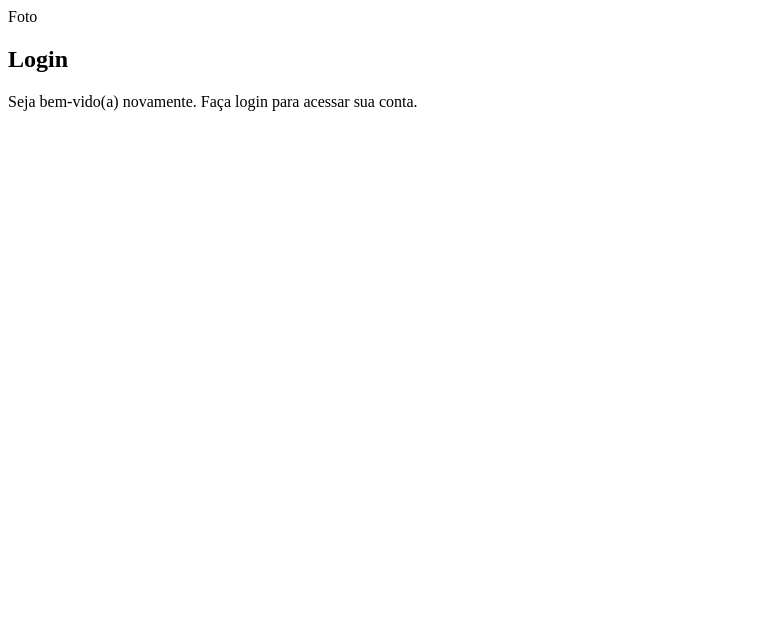
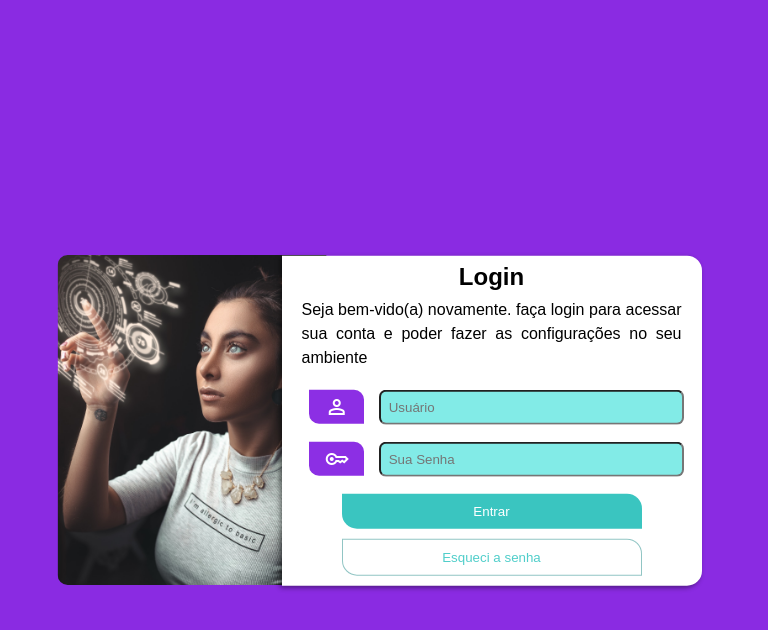
Before and after one commit to Mateus-ADS/projeto-login, a plain HTML site: page index.html in a window 768 px wide. Drawn offline with nearby package versions, Linux system fonts and the light colour scheme.

Commit message:
adicionei estilos e mq no projeto

```diff
--- /dev/null
+++ b/estilos/media.css
@@ -0,0 +1,55 @@
+@charset "UTF-8";
+
+@media screen and (min-width: 768px) and (max-width:992px) {
+    div#imagem {
+        width: 35%;
+        height: 330px;
+        background: url(../imagens/pexels-ali-pazani-2777898.jpg) center top;
+        background-size: cover;
+        position: absolute;
+        top: 50%;
+        left: 25%;
+        transform: translate(-50%, -50%);
+        border-radius: 10px 0px 0px 10px;
+
+    }
+    div#formulario {
+        width: 420px;
+        height: 330px;
+        position: absolute;
+        top: 53%;
+        left: 64%;
+        transform: translate(-50%, -51%);
+        border-radius: 0px 15px 15px 0px;
+    }
+    div#formulario > h1 {
+        padding: 7px;
+    }
+    div#formulario > p {
+        margin-top: -20px;
+    }
+    input#senha{
+        position: relative;
+        top: -7px;
+        left: 10px;
+        width: 285px;
+    }
+    input#usuario {
+        position: relative;
+        top: -7px;
+        left: 10px;
+        width: 285px;
+    }
+    #entrar {
+        width: 300px;
+    }
+    #rec-senha {
+        width: 300px;
+    }
+}
+@media screen and (min-width: 1025px) and (max-width:1200px) {
+
+}
+@media screen and (min-width: 1201px) {
+
+}
--- a/estilos/style.css
+++ b/estilos/style.css
@@ -7,3 +7,118 @@
     Lilás: #5f2c82
 
 */
+
+* {
+    font-family: Arial, Helvetica, sans-serif;
+    margin: 0px;
+    padding: 0px;
+}
+body {
+    background-color: blueviolet;
+    width: 100vw;
+}
+section#login {
+    text-align: center;
+}
+
+div#formulario > h1 {
+    padding: 20px;
+}
+div#formulario > p {
+    padding: 20px;
+    text-align: justify;
+    line-height: 1.5em;
+    font-weight: 500;
+}
+
+input#usuario {
+    padding: 8px;
+    position: relative;
+    margin-bottom: 10px;
+    width: 170px;
+    border-radius: 7px;
+    top: -7px;
+    background-color: #82ebe7;
+}
+input#usuario:focus {
+   background-color: white;
+   color: black;
+}
+
+input#senha:focus {
+    background-color: white;
+    color: black;
+}
+input#senha {
+    padding: 8px;
+    position: relative;
+    top: -7px;
+    width: 170px;
+    border-radius: 7px;
+    background-color: #82ebe7;
+
+}
+
+div#imagem {
+    background: url(../imagens/pexels-ali-pazani-2777898.jpg) center center ;
+    background-size: cover;
+    position: absolute;
+    top: 20%;
+    left: 50%;
+    transform: translate(-50%, -50%);
+    height: 40%;
+    width: 290px;
+    margin-top: 20px;
+    border-radius:  10px 10px 0px 0px;
+}
+div#formulario {
+    background-color: rgb(255, 255, 255);
+    position: absolute;
+    top: 60%;
+    left: 50%;
+    transform: translate(-50%, -50%);
+    height: 400px;
+    width: 290px;
+    border-radius: 0px 0px 15px 15px;
+    box-shadow: -2px 2px 5px rgba(0, 0, 0, 0.438);
+}
+
+.material-symbols-outlined {
+    display: inline-block;
+    background-color:  rgb(140, 47, 228);
+    color: rgb(255, 255, 255);
+    padding: 5px;
+    border-radius: 0px 10px 0px 10px;
+    width: 45px;
+}
+
+#entrar {
+    display: inline-block;
+    padding: 10px 15px 10px 15px;
+    background-color: #3ac5c0;
+    color: white;
+    margin-top: 10px;
+    margin-bottom: 10px;
+    border-radius: 0px 15px 0px 15px;
+    border: 0px;
+    width: 225px;
+}
+#rec-senha {
+    display: inline-block;
+    padding: 10px 15px 10px 15px;
+    background-color: rgb(255, 255, 255);
+    color: #50ceca;
+    font-weight: lighter;
+    border-radius: 0px 15px 0px 15px;
+    border: 0px;
+    width: 225px;
+    border: 1px solid #49a09d9a;
+}
+
+#entrar:hover {
+    background-color: #50ceca;
+}
+#rec-senha:hover {
+    background-color: #3ac5c0;
+    color: white;
+}
--- a/index.html
+++ b/index.html
@@ -5,20 +5,38 @@
     <meta http-equiv="X-UA-Compatible" content="IE=edge">
     <meta name="viewport" content="width=device-width, initial-scale=1.0">
     <title>Login</title>
+    <link rel="stylesheet" href="https://fonts.googleapis.com/css2?family=Material+Symbols+Outlined:opsz,wght,FILL,GRAD@20..48,100..700,0..1,-50..200" />
+    <link rel="stylesheet" href="https://fonts.googleapis.com/css2?family=Material+Symbols+Outlined:opsz,wght,FILL,GRAD@20..48,100..700,0..1,-50..200" />
     <link rel="stylesheet" href="estilos/style.css">
-    <link rel="stylesheet" href="/estilos/style.css">
+    <link rel="stylesheet" href="/estilos/media.css">
 </head>
 <body>
     <main>
         <section id="login">
             <div id="imagem">
-                Foto
             </div>
-            <div id="Formulário">
+            <div id="formulario">
                 <h1>Login</h1>
-                <p>Seja bem-vido(a) novamente. Faça login para acessar sua conta.</p>
-                <form action="login.php" method="post">
-
+                <p>Seja bem-vido(a) novamente. faça login para acessar sua conta e poder fazer as configurações no seu ambiente</p>
+                <form action="login.php" method="post" autocomplete="off">
+                    <label for="usuario">
+                        <span class="material-symbols-outlined">
+                            person
+                            </span>
+                        <input type="text" id="usuario" placeholder="Usuário" required>
+                    </label>
+                    <label for="senha">
+                        <span class="material-symbols-outlined">
+                            key
+                            </span>
+                        <input type="text" id="senha" placeholder="Sua Senha" required minlength="10" maxlength="20">
+                    </label>
+                    <label for="entrar">
+                        <input type="submit" value="Entrar" id="entrar">
+                    </label>
+                    <label for="rec-senha">
+                        <input type="submit" value="Esqueci a senha" id="rec-senha">
+                    </label>
                 </form>
             </div>
         </section>
```
